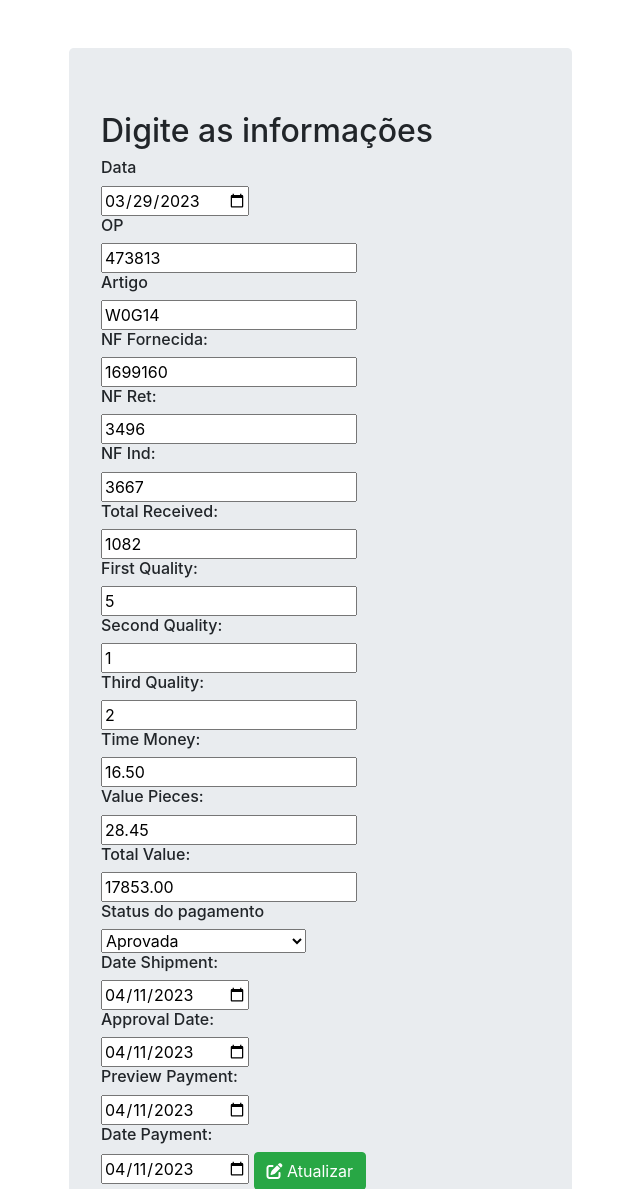
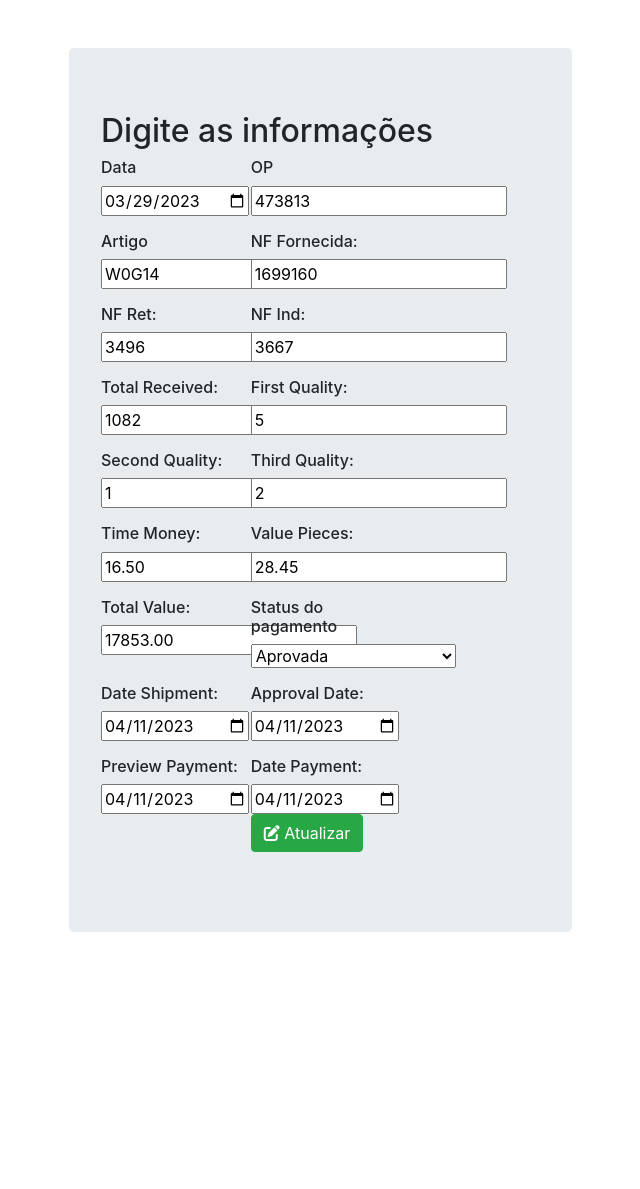
Before and after one commit to Pdr9/order-of-production, a Django app: page /inicio/editar/21 in a window 1280 px wide. Shown: the top 1189 px of the page, without its empty margins (266-906 px from the left). After the commit the page ends 932 px from the top, so only its background shows below. Run offline with Django 4.2, Linux system fonts and the light colour scheme; data comes from the database, SQL or seed files in the repository; both versions use the stored data as it was after the commit; parts of the project's set-up code (start-up, migrations or seed data) failed here and were passed over.

Commit message:
mudanças na parte visual do formulário

```diff
--- a/core/templates/update.html
+++ b/core/templates/update.html
@@ -17,48 +17,119 @@
           <h2>Digite as informações</h2>
           <form action="{% url 'update' pessoa.id %}" method="POST">
             {% csrf_token %}
+
+
+            <div class="form-row">
+              <div class="col-md-4 mb-3">
                 <h6>Data</h6>
                 <input type="date" name="data" id="" placeholder="data" required value="{{ pessoa.data|date:'Y-m-d' }}">
+              </div>
+              <div class="col-md-4 mb-3">
                 <h6>OP</h6>
                 <input type="number" name="op" id="" required placeholder="OP" required value="{{pessoa.op}}"/>
+              </div>
+             </div>
+
+
+
+
+             <div class="form-row">
+              <div class="col-md-4 mb-3">
                 <h6>Artigo</h6>
                 <input type="text" name="article" id="article" required placeholder="ARTIGO" required value="{{pessoa.article}}">
+              </div>
+              <div class="col-md-4 mb-3">
                <h6>NF Fornecida:</h6>
                <input type="number" name="nf_fornecida" required value="{{pessoa.nf_fornecida}}">
+              </div>
+             </div>
+
+
+
+            <div class="form-row">
+             <div class="col-md-4 mb-3">
                <h6>NF Ret:</h6>
                <input type="number" name="nf_ret" required value="{{pessoa.nf_ret}}">
+             </div>
+              <div class="col-md-4 mb-3">
                <h6>NF Ind:</h6>
                <input type="number" name="nf_ind" required value="{{pessoa.nf_ind}}">
+              </div>
+            </div>
+
+
+            <div class="form-row">
+              <div class="col-md-4 mb-3">
                <h6>Total Received:</h6>
                <input type="number" name="total_received" required value="{{pessoa.total_received}}">
+              </div>
+               <div class="col-md-4 mb-3">
                <h6>First Quality:</h6>
                <input type="number" name="first_quality" required value="{{pessoa.first_quality}}">
+              </div>
+            </div>
+
+
+            <div class="form-row">
+              <div class="col-md-4 mb-3">
                <h6>Second Quality:</h6>
                <input type="number" name="second_quality" required value="{{pessoa.second_quality}}">
+              </div>
+              <div class="col-md-4 mb-3">
                <h6>Third Quality:</h6>
                <input type="number" name="third_quality" required value="{{pessoa.third_quality}}">
+              </div>
+            </div>
+
+            <div class="form-row">
+              <div class="col-md-4 mb-3">
                <h6>Time Money:</h6>
                <input type="number" name="timemoney" step="0.01" required value="{{pessoa.timemoney}}">
+               </div>
+               <div class="col-md-4 mb-3">
                <h6>Value Pieces:</h6>
                <input type="number" name="value_pieces" step="0.01" required value="{{pessoa.value_pieces}}">
+              </div>
+            </div>
+
+            <div class="form-row">
+              <div class="col-md-4 mb-3">
                <h6>Total Value:</h6>
                <input type="number" name="total_value" step="0.01" required value="{{pessoa.total_value}}">
+               </div>
+               <div class="col-md-4 mb-3">
                <h6>Status do pagamento</h6>
                <select name="payment_status">
                   <option value="APROVADA">Aprovada</option>
                   <option value="REPROVADA">Reprovada</option>
                   <option value="ADIANTADA">Adiantada</option>
-                  <option value="AGUARDANDO">Aguardando Pagamento</option>
+                  <option value="AGUARDANDO">Aguardando pagamento</option>
                </select>
+              </div>
+            </div>
+           <div class="form-row">
+              <div class="col-md-4 mb-3">
                <h6>Date Shipment:</h6>
                <input type="date" name="date_shipment" required value="{{ pessoa.date_shipment|date:'Y-m-d' }}">
+               </div>
+               <div class="col-md-4 mb-3">
                <h6>Approval Date:</h6>
                <input type="date" name="approval_date" required value="{{pessoa.approval_date|date:'Y-m-d'}}">
+               </div>
+            </div>
+
+
+            <div class="form-row">
+              <div class="col-md-4 mb-3">
                <h6>Preview Payment:</h6>
                <input type="date" name="preview_payment" required value="{{pessoa.preview_payment|date:'Y-m-d'}}">
+               </div>
+               <div class="col-md-4 mb-3">
                 <h6>Date Payment:</h6>
                <input type="date" name="date_payment" required value="{{pessoa.date_payment|date:'Y-m-d'}}">
                <button type="submit" class="btn btn-success"> <i class="fa-solid fa-pen-to-square"></i> Atualizar</button>
+               </div>
+            </div>
           </form>
         </div>
       </div>
```
Also changed, not shown: db.sqlite3. Lines whose indentation alone changed are shown as unchanged.
